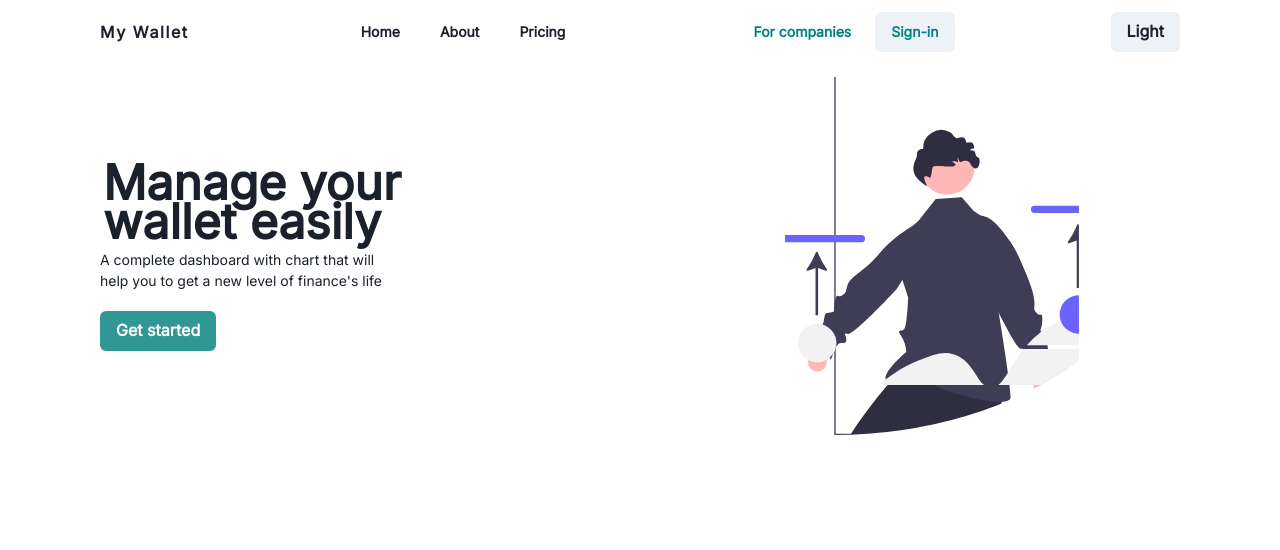
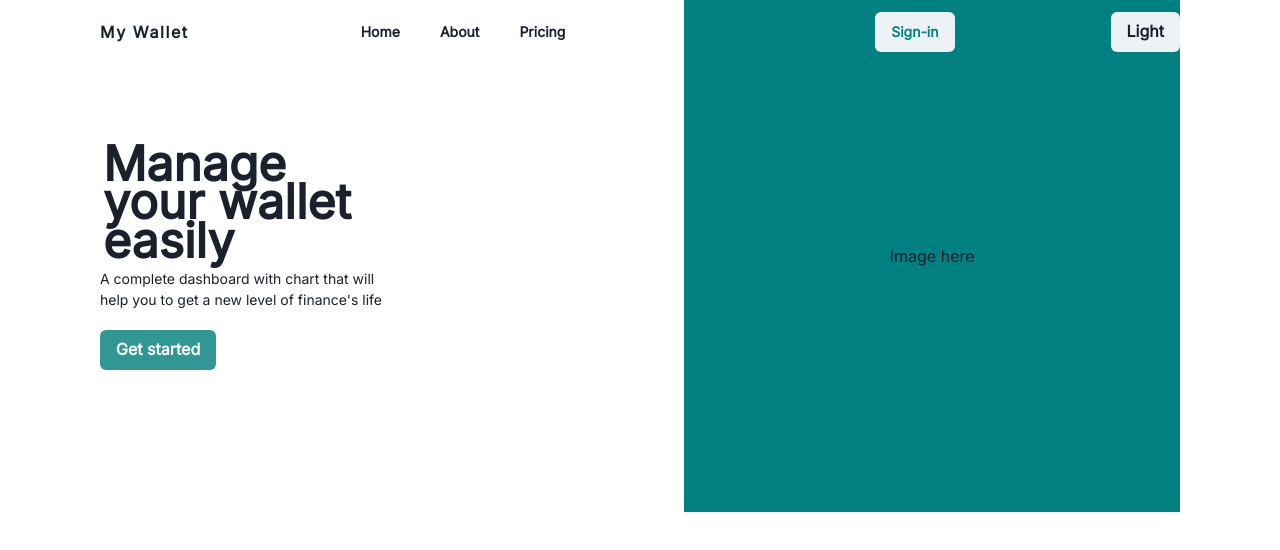
Before and after one commit to luisdourado33/my-wallet, a React (Create React App) app: page / in a window 1280 px wide. Shown: the top 550 px of the page. Built offline with nearby package versions, Linux system fonts and the light colour scheme.

Commit message:
refactor: remove image from hero box

```diff
--- a/src/components/molecules/HeroSection/HeroSection.tsx
+++ b/src/components/molecules/HeroSection/HeroSection.tsx
@@ -23,7 +23,7 @@ const HeroSection: React.FC<HeroProps> = ({ title, description }) => {
           <Title
             fontSize='5xl'
             fontWeight='bold'
-            w='70%'
+            w='50%'
             lineHeight='0.8'
           >
             {title}
@@ -36,13 +36,23 @@ const HeroSection: React.FC<HeroProps> = ({ title, description }) => {
           </Description>
           <Button variant='solid' colorScheme='teal'>Get started</Button>
         </Box>
-        <Box boxSize='lg' alignItems='center' justifyContent='center' display='flex'>
-          <Image
+        <Box
+          w='50%'
+          boxSize='lg'
+          display='flex'
+          alignItems='center'
+          justifyContent='center'
+          bgColor='teal'
+        >
+          <span>
+            Image here
+          </span>
+          {/* <Image
             src={PersonalFinanceSVG}
             alt='Personal finance'
             w='100%'
             h='70%'
-            style={{ borderRadius: '30% 70% 70% 30% / 30% 30% 70% 70%' }} />
+            style={{ borderRadius: '50% 50% 50% 50% / 50% 50% 50% 50%' }} /> */}
         </Box>
       </HStack>
     </Container>
```
